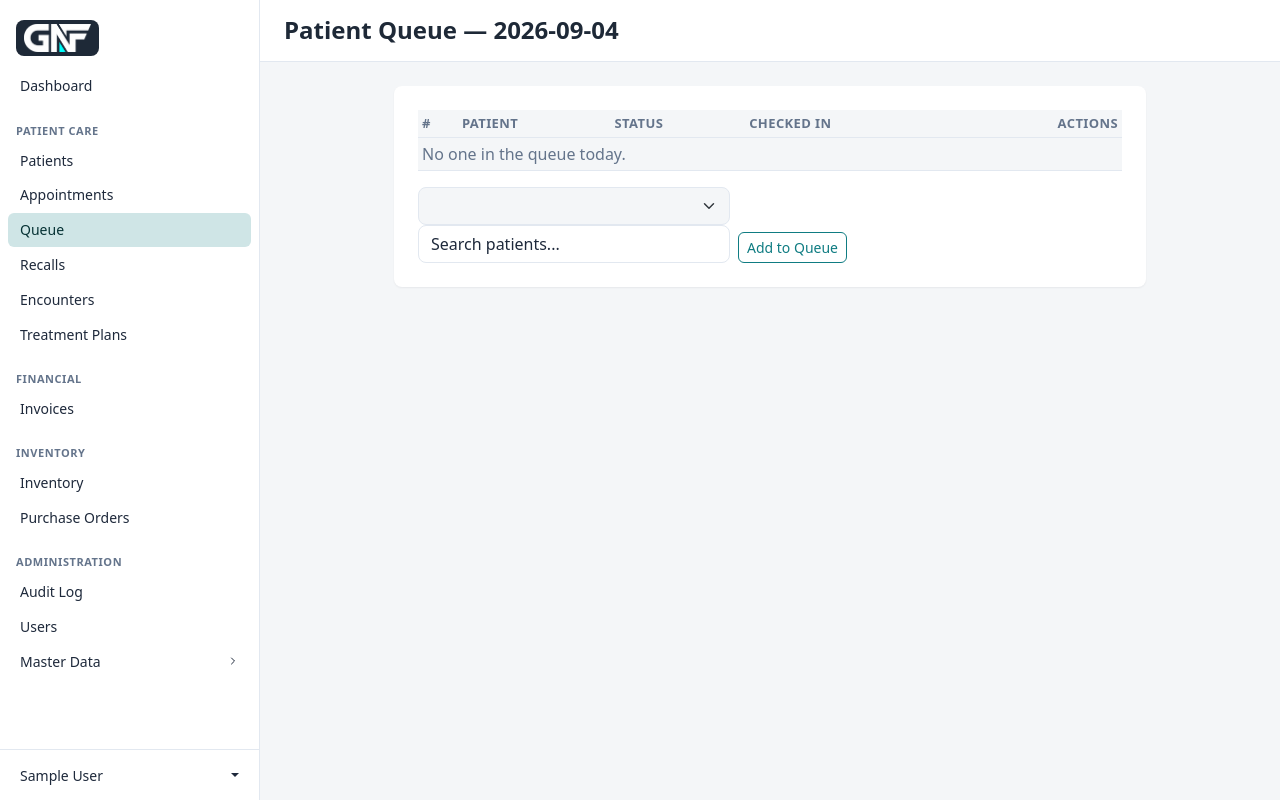
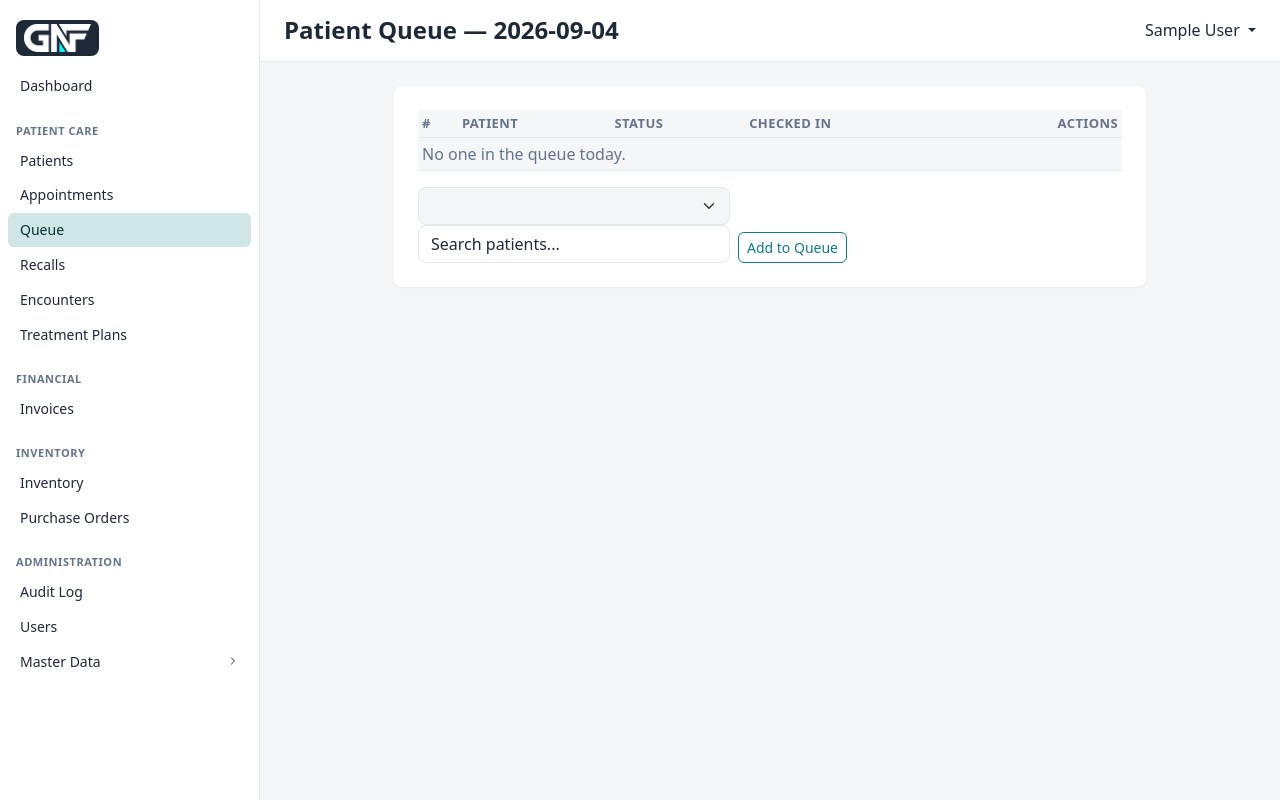
Before and after one commit to ginflorita/clinic-information-management, a Laravel app: page /queue in a window 1280 px wide. Run offline with Laravel 12, Linux system fonts and the light colour scheme; a user stored in the database is signed in; tables that the repository leaves empty hold one stand-in row (values such as "Sample post"); lists and menus that the app fills with data are empty; style sheets or scripts are compiled from the project's sources.

Commit message:
Move user menu to the upper-right of the content header
The account dropdown lived at the bottom of the sidebar, which read
more like a nav item than an account switcher. Move it into the page
header, right-aligned, next to the page title — the more conventional
spot for it — for the desktop sidebar layout. Extract it into a
reusable <x-user-menu /> component since it's now shared between the
desktop header and the existing mobile top bar.

```diff
--- a/dcims/resources/css/app.scss
+++ b/dcims/resources/css/app.scss
@@ -291,13 +291,3 @@ $dropdown-box-shadow: $box-shadow-lg;
     padding-left: 1.75rem;
     font-size: 0.8125rem;
 }
-
-.sidebar-user {
-    border-top: 1px solid $border-color;
-    padding: 0.5rem;
-}
-
-.sidebar-user .sidebar-link {
-    width: 100%;
-    margin: 0;
-}
--- /dev/null
+++ b/dcims/resources/views/components/user-menu.blade.php
@@ -0,0 +1,16 @@
+@props(['align' => 'end'])
+
+<div {{ $attributes->merge(['class' => 'dropdown']) }}>
+    <a class="nav-link dropdown-toggle" href="#" role="button" data-bs-toggle="dropdown" aria-expanded="false">
+        {{ Auth::user()->name }}
+    </a>
+    <ul class="dropdown-menu {{ $align === 'end' ? 'dropdown-menu-end' : '' }}">
+        <li><a class="dropdown-item" href="{{ route('profile.edit') }}">{{ __('Profile') }}</a></li>
+        <li>
+            <form method="POST" action="{{ route('logout') }}">
+                @csrf
+                <button type="submit" class="dropdown-item">{{ __('Log Out') }}</button>
+            </form>
+        </li>
+    </ul>
+</div>
--- a/dcims/resources/views/layouts/app.blade.php
+++ b/dcims/resources/views/layouts/app.blade.php
@@ -18,8 +18,11 @@
                 <!-- Page Heading -->
                 @isset($header)
                     <header class="bg-white border-bottom py-3">
-                        <div class="container-fluid px-4">
-                            {{ $header }}
+                        <div class="container-fluid px-4 d-flex justify-content-between align-items-center gap-3">
+                            <div class="min-w-0">
+                                {{ $header }}
+                            </div>
+                            <x-user-menu class="d-none d-lg-block flex-shrink-0" />
                         </div>
                     </header>
                 @endisset
--- a/dcims/resources/views/layouts/navigation.blade.php
+++ b/dcims/resources/views/layouts/navigation.blade.php
@@ -9,21 +9,6 @@
     <nav class="sidebar-nav flex-grow-1">
         @include('layouts.navigation-links', ['prefix' => 'desktop'])
     </nav>
-
-    <div class="sidebar-user dropdown">
-        <a class="sidebar-link dropdown-toggle" href="#" role="button" data-bs-toggle="dropdown" aria-expanded="false">
-            {{ Auth::user()->name }}
-        </a>
-        <ul class="dropdown-menu">
-            <li><a class="dropdown-item" href="{{ route('profile.edit') }}">{{ __('Profile') }}</a></li>
-            <li>
-                <form method="POST" action="{{ route('logout') }}">
-                    @csrf
-                    <button type="submit" class="dropdown-item">{{ __('Log Out') }}</button>
-                </form>
-            </li>
-        </ul>
-    </div>
 </aside>
 
 {{-- Mobile top bar --}}
@@ -41,20 +26,7 @@
             </span>
         </a>
 
-        <div class="dropdown">
-            <a class="nav-link dropdown-toggle" href="#" role="button" data-bs-toggle="dropdown" aria-expanded="false">
-                {{ Auth::user()->name }}
-            </a>
-            <ul class="dropdown-menu dropdown-menu-end">
-                <li><a class="dropdown-item" href="{{ route('profile.edit') }}">{{ __('Profile') }}</a></li>
-                <li>
-                    <form method="POST" action="{{ route('logout') }}">
-                        @csrf
-                        <button type="submit" class="dropdown-item">{{ __('Log Out') }}</button>
-                    </form>
-                </li>
-            </ul>
-        </div>
+        <x-user-menu />
     </div>
 </nav>
 
```
Also changed, not shown: 3 other files.
